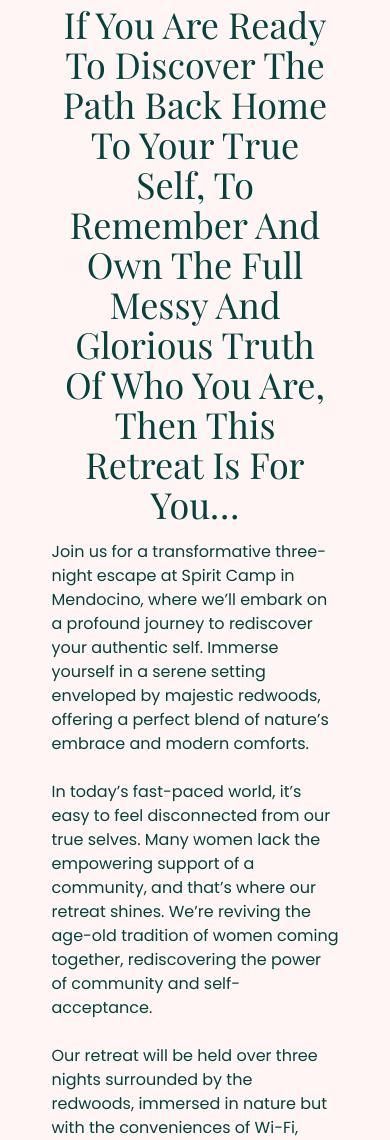
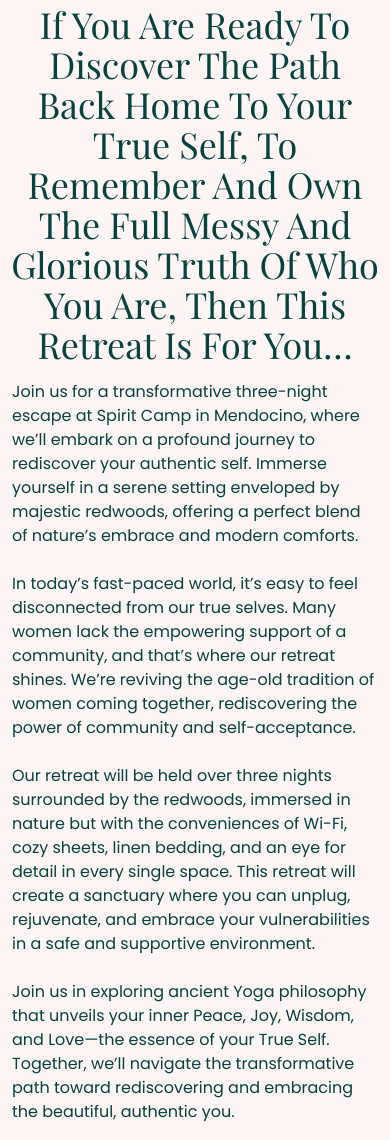
Before and after one commit to ViaSana/nl-healing, a Jekyll site: the page built from _events/discover-retreat.md, in a window 390 px wide. Shown: the part 646-1786 px from the top of the page. Built offline with Jekyll 4.4.1, drawn with Linux system fonts in a browser that asks for light colours; some web fonts are replaced; a style sheet for code colours, icons or effects is not loaded; some of the changed text lies outside the part shown; grey boxes are pictures that could not be loaded.

Commit message:
responsive/retreats pg

```diff
--- a/_layouts/retreats.html
+++ b/_layouts/retreats.html
@@ -4,39 +4,55 @@ layout: default
 <!-- update the button in the cta -->
 {% include cta.html %}
 
-<section class="py-6 text-center mx-scrn">
-  <h4 class="px-10 pb-4">{{ page.main_heading }}</h4>
-  <div class="flex flex-wrap items-center justify-center px-4">
-    <div class="w-full px-4 text-left md:w-3/5">
+<!-- Retreat Content -->
+<section class="py-6 text-center mx-scrn max-sm:px-2">
+
+  <!-- Heading -->
+  <h4 class="pb-4 sm:px-10">{{ page.main_heading }}</h4>
+
+  <!-- Description -->
+  <div class="flex flex-wrap items-center justify-center sm:px-4">
+    <div class="w-full px-1 text-left md:px-6 md:mr-4 lg:w-2/5">
       {{ page.content }}
     </div>
+    <!-- Image -->
     <div class="w-full py-4 md:w-2/5">
-      <img src="{{ page.image }}" alt="Retreat Image" class="aspect-[4/5]">
+      <img src="{{ page.image }}" alt="Retreat Image" class="aspect-portrait">
     </div>
   </div>
-  <h4 class="px-10 py-4">{{ page.closing_heading }}</h4>
-  <a href="#" class="btn btn-accent" role="button">Sign Me Up</a>
+
+  <!-- Second Heading -->
+  <h4 class="p-4 sm:px-10">{{ page.closing_heading }}</h4>
+
+  <!-- CTA Button -->
+  <a href="#" class="mt-2 btn btn-accent" role="button">Sign Me Up</a>
 </section>
 
-<section class="mx-scrn">
-  <div class="flex">
-    <img src="/assets/images/retreat_2.jpg" class="mx-16 aspect-square md:w-1/2">
-    <div class="md:w-1/2">
-      <h3>What's Included</h3>
-      <hr class="border-b-4 border-primary w-[65%] text-primary">
+<!-- What's Included -->
+<section class="pt-4 mx-scrn">
+  <div class="flex max-sm:flex-col">
+
+    <img src="/assets/images/retreat_2.jpg" class="mb-4 aspect-square md:w-1/2">
+
+    <!-- FrontMatter Content -->
+    <div class="md:w-1/2 md:ml-8">
+      <h3 class="max-sm:text-center">What's Included</h3>
+      <hr class="border-b-4 border-primary md:w-[65%] text-primary">
       {% for item in page.whats_included %}
       <ul class="pt-4">
-        <li class=""><i class="mr-2 text-2xl align-top fas fa-arrow-right"></i><span class="mt-1 inline-block ml-4 w-[90%]">{{ item }}</span></li>
+        <li class=""><i class="mr-3 text-2xl align-top fas fa-arrow-right"></i><span class="inline-block mt-1 ml-4">{{ item }}</span></li>
       </ul>
       {% endfor %}
     </div>
+
   </div>
 </section>
 
+<!-- Gallery Section -->
 {% assign retreat_gallery = page.gallery_images %}
 <section class="bg-primary">
   <h3 class="pb-8 -mt-1 text-center">Gallery</h3>
-  <!-- Retreat Gallery -->
+  <!-- Top Gallery -->
   <div class="mb-8 mx-10p">
     <div class="retreat-gallery">
       {% for pic in retreat_gallery %}
@@ -59,9 +75,9 @@ layout: default
 <!-- Pricing Section -->
 <section class="text-center">
   <h2>Pricing</h2>
-  <hr class="border-b-4 border-primary w-[45%] text-primary mx-auto">
+  <hr class="border-b-4 border-primary md:w-[45%] text-primary mx-auto">
   <div>
-    <p class="py-3">
+    <p class="py-3 pt-4">
       {{ page.pricing.early_bird }}
       <br>
       {{ page.pricing.reg_price}}
@@ -72,11 +88,11 @@ layout: default
     <p class="py-3">
       {{ page.pricing.not_included }}
     </p>
-    <p class="py-3">
+    <p class="pt-3 pb-2">
       {{ page.inquiries }}
     </p>
   </div>
-  <div class="flex justify-center py-6 mx-auto">
+  <div class="flex justify-center py-4 mx-auto">
     <a class="mx-4 btn btn-accent" role="button" href="#">Sign Me Up</a>
     <a class="mx-4 btn btn-accent" role="button" href="https://account.venmo.com/u/nanceleombruno">Pay Deposit</a>
   </div>
--- a/assets/css/output-style.css
+++ b/assets/css/output-style.css
@@ -2193,6 +2193,9 @@ img {
 .mt-8 {
   margin-top: 2rem;
 }
+.mr-3 {
+  margin-right: 0.75rem;
+}
 .line-clamp-2 {
   overflow: hidden;
   display: -webkit-box;
@@ -2232,6 +2235,9 @@ img {
 .aspect-square {
   aspect-ratio: 1 / 1;
 }
+.aspect-portrait-tall {
+  aspect-ratio: 3 / 5;
+}
 .h-28 {
   height: 7rem;
 }
@@ -2578,6 +2584,14 @@ img {
 .py-8 {
   padding-top: 2rem;
   padding-bottom: 2rem;
+}
+.px-2 {
+  padding-left: 0.5rem;
+  padding-right: 0.5rem;
+}
+.px-1 {
+  padding-left: 0.25rem;
+  padding-right: 0.25rem;
 }
 .pb-0 {
   padding-bottom: 0px;
@@ -2767,6 +2781,16 @@ img {
   .max-sm\:min-h-\[65vh\] {
     min-height: 65vh;
   }
+  .max-sm\:flex-col {
+    flex-direction: column;
+  }
+  .max-sm\:px-2 {
+    padding-left: 0.5rem;
+    padding-right: 0.5rem;
+  }
+  .max-sm\:text-center {
+    text-align: center;
+  }
   .max-sm\:text-5xl {
     font-size: 3rem;
     line-height: 1;
@@ -2774,6 +2798,14 @@ img {
 }
 
 @media (min-width: 640px) {
+  .sm\:px-10 {
+    padding-left: 2.5rem;
+    padding-right: 2.5rem;
+  }
+  .sm\:px-4 {
+    padding-left: 1rem;
+    padding-right: 1rem;
+  }
   .sm\:text-3xl {
     font-size: 1.875rem;
     line-height: 2.25rem;
@@ -2781,6 +2813,14 @@ img {
 }
 
 @media (min-width: 768px) {
+  .md\:mx-16 {
+    margin-left: 4rem;
+    margin-right: 4rem;
+  }
+  .md\:mx-12 {
+    margin-left: 3rem;
+    margin-right: 3rem;
+  }
   .md\:mb-0 {
     margin-bottom: 0px;
   }
@@ -2796,6 +2836,9 @@ img {
   .md\:mt-0 {
     margin-top: 0px;
   }
+  .md\:mr-4 {
+    margin-right: 1rem;
+  }
   .md\:max-h-\[45vh\] {
     max-height: 45vh;
   }
@@ -2819,6 +2862,12 @@ img {
   }
   .md\:w-\[66\%\] {
     width: 66%;
+  }
+  .md\:w-\[65\%\] {
+    width: 65%;
+  }
+  .md\:w-\[45\%\] {
+    width: 45%;
   }
   .md\:max-w-xs {
     max-width: 20rem;
@@ -2848,6 +2897,18 @@ img {
     -o-object-fit: cover;
        object-fit: cover;
   }
+  .md\:px-4 {
+    padding-left: 1rem;
+    padding-right: 1rem;
+  }
+  .md\:px-10 {
+    padding-left: 2.5rem;
+    padding-right: 2.5rem;
+  }
+  .md\:px-6 {
+    padding-left: 1.5rem;
+    padding-right: 1.5rem;
+  }
   .md\:pl-4 {
     padding-left: 1rem;
   }
@@ -2860,6 +2921,9 @@ img {
 }
 
 @media (min-width: 1024px) {
+  .lg\:w-2\/5 {
+    width: 40%;
+  }
   .lg\:space-x-28 > :not([hidden]) ~ :not([hidden]) {
     --tw-space-x-reverse: 0;
     margin-right: calc(7rem * var(--tw-space-x-reverse));
```
